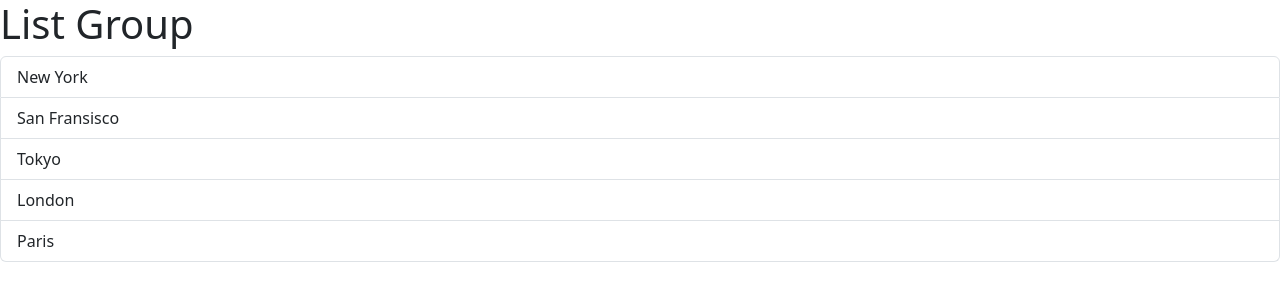
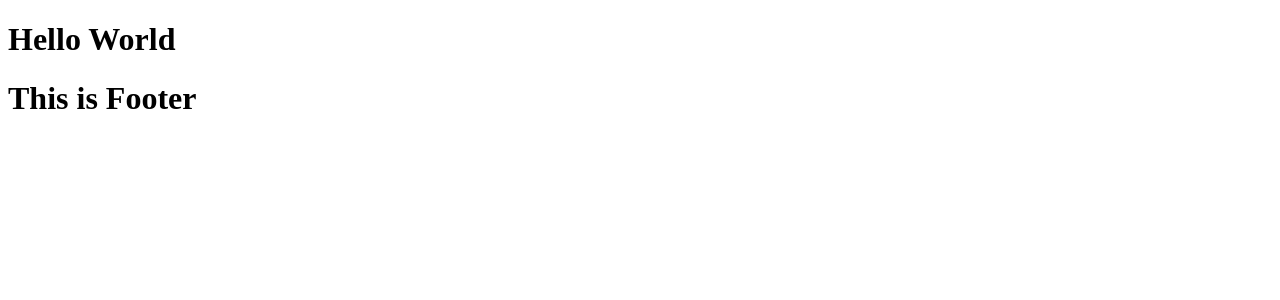
Before and after one commit to raymondchandra93/React-Adventure, a React (Vite) app: page / in a window 1280 px wide. Shown: the top 300 px of the page. Built offline with nearby package versions, Linux system fonts and the light colour scheme.

Commit message:
Adding react router, material ui dependencies, and some files

```diff
--- a/index.html
+++ b/index.html
@@ -4,7 +4,7 @@
     <meta charset="UTF-8" />
     <link rel="icon" type="image/svg+xml" href="/vite.svg" />
     <meta name="viewport" content="width=device-width, initial-scale=1.0" />
-    <title>JSX</title>
+    <title>What's in my Fridge?</title>
   </head>
   <body>
     <div id="root"></div>
--- a/package.json
+++ b/package.json
@@ -10,9 +10,13 @@
     "preview": "vite preview"
   },
   "dependencies": {
+    "@emotion/react": "^11.14.0",
+    "@emotion/styled": "^11.14.0",
+    "@mui/material": "^6.3.1",
     "bootstrap": "^5.3.3",
     "react": "^18.3.1",
-    "react-dom": "^18.3.1"
+    "react-dom": "^18.3.1",
+    "react-router-dom": "^7.1.1"
   },
   "devDependencies": {
     "@eslint/js": "^9.13.0",
--- a/src/App.jsx
+++ b/src/App.jsx
@@ -1,9 +1,13 @@
 import './App.css'
 import Message from './Message';
+import Homepage from './components/General/Homepage';
 import ListGroup from './components/ListGroup';
+import {Route, Routes} from "react-router-dom";
 
 function App() {
-  return <div><ListGroup /></div>;
+  return <>
+    <Homepage />
+  </>;
 }
 
 export default App;
--- /dev/null
+++ b/src/components/General/Footer.jsx
@@ -0,0 +1,11 @@
+import { Fragment, useState } from "react";
+
+const Footer = () => {
+    return (
+        <>
+            <h1>This is Footer</h1>
+        </>
+    )
+};
+
+export default Footer;
--- /dev/null
+++ b/src/components/General/Header.jsx
@@ -0,0 +1,15 @@
+import { Fragment, useState } from "react";
+import Button from '@mui/material/Button';
+
+const Header = () => {
+    return (
+        <>
+            <div class = "main-header">
+                <h1>Hello World</h1>
+            </div>
+
+        </>
+    )
+};
+
+export default Header;
--- /dev/null
+++ b/src/components/General/Homepage.jsx
@@ -0,0 +1,14 @@
+import { Fragment, useState } from "react";
+import Header from "./Header"
+import Footer from "./Footer"
+
+const Homepage = () => {
+    return (
+        <>
+            <Header />
+            <Footer />
+        </>
+    )
+};
+
+export default Homepage;
--- a/src/main.jsx
+++ b/src/main.jsx
@@ -1,7 +1,7 @@
 import { StrictMode } from 'react'
 import { createRoot } from 'react-dom/client'
 
-import 'bootstrap/dist/css/bootstrap.css'
+// import 'bootstrap/dist/css/bootstrap.css'
 import App from './App.jsx'
 
 createRoot(document.getElementById('root')).render(
```
Also changed, not shown: 1 other file (tests, documents, lock files or other folders).
